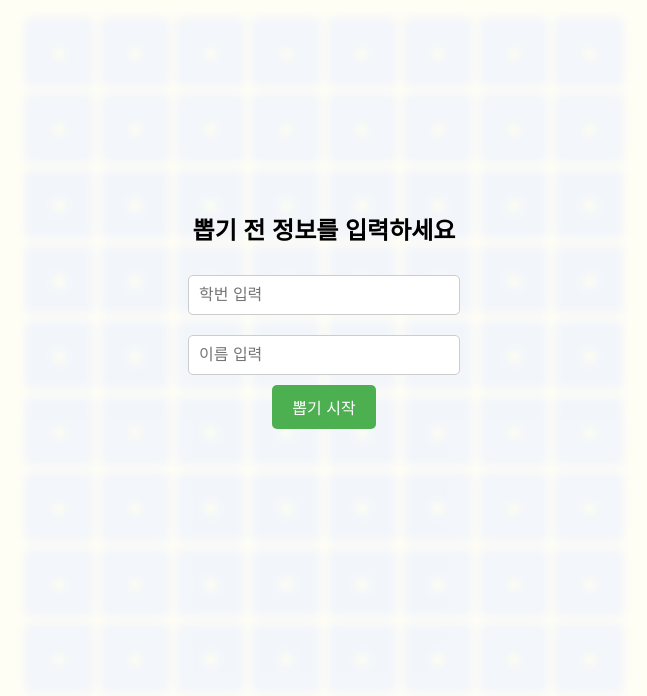
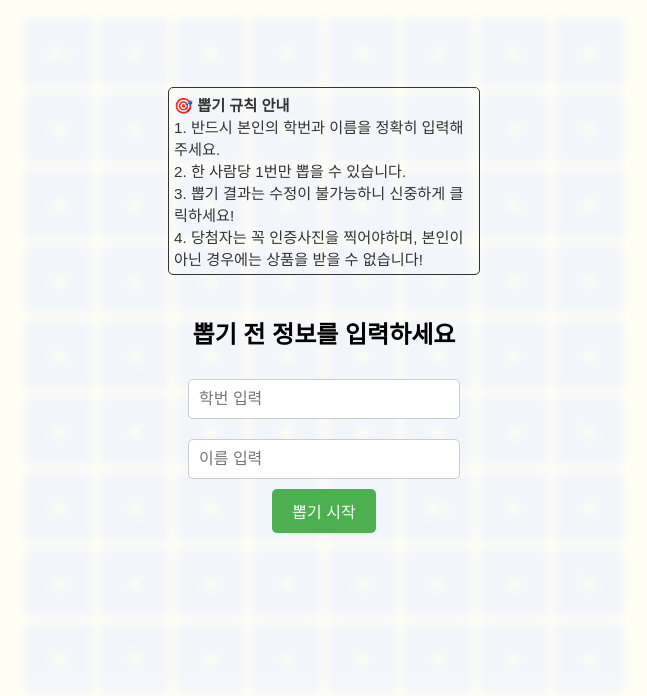
Before and after one commit to Cloud9June/sungil-edu, a plain HTML site: page lottery.html in a window 1280 px wide. Shown: the part 90-786 px from the top of the page, without its empty margins (316-963 px from the left). Drawn offline with Linux system fonts and the light colour scheme.

Commit message:
Update lottery.html

```diff
--- a/lottery.html
+++ b/lottery.html
@@ -92,6 +92,16 @@
       align-items: center;
       z-index: 1000;
     }
+    #rule {
+      max-width: 300px;
+      text-align: left;
+      margin-bottom: 20px;
+      font-size: 0.95em;
+      color: #333;
+      padding: 5px;
+      border: 1px solid #333;
+      border-radius: 5px;
+    }
     #startForm input {
       margin: 10px;
       padding: 10px;
@@ -181,8 +191,16 @@
   <div id="endMessage">🎉 모든 당첨자가 나왔습니다! 뽑기를 종료합니다.</div>
 
   <div id="startForm">
+    <div id="rule">
+    <strong>🎯 뽑기 규칙 안내</strong><br>
+      1. 반드시 본인의 학번과 이름을 정확히 입력해주세요.<br>
+      2. 한 사람당 1번만 뽑을 수 있습니다.<br>
+      3. 뽑기 결과는 수정이 불가능하니 신중하게 클릭하세요!<br>
+      4. 당첨자는 꼭 인증사진을 찍어야하며, 본인이 아닌 경우에는 상품을 받을 수 없습니다!
+    </div>
+
     <h2>뽑기 전 정보를 입력하세요</h2>
-    <input type="text" id="studentId" placeholder="학번 입력">
+    <input type="number" id="studentId" placeholder="학번 입력">
     <input type="text" id="studentName" placeholder="이름 입력">
     <button onclick="startGame()">뽑기 시작</button>
   </div>
@@ -227,7 +245,7 @@
       const isWinner = winningIndexes.has(i);
       box.innerHTML = `
         <div class="flip-inner">
-          <div class="flip-front">★${isWinner ? '' : ''}</div>
+          <div class="flip-front">★${isWinner ? 'v' : ''}</div>
           <div class="flip-back">${isWinner ? '당첨!!' : '꽝!!'}</div>
         </div>`;
       box.dataset.index = i;
@@ -258,15 +276,9 @@
           setTimeout(() => {
             box.classList.remove('flip-effect');
             box.classList.add('flipped');
-            // resetForm();
-          }, 2200);
 
-
-
-
-          const teacher = "교감선생님";
-          const remain = MAX_WINS - winCount;
-          congratsText.innerText =
+            setTimeout(() => {
+              congratsText.innerText =
             `🎉 축 당첨!! ${id} ${name} 학생!!
 
 행운이 가득한 하루!! ${teacher}을(를) 찾아가면 행운이 있을 거예요!
@@ -277,6 +289,11 @@
 
 남은 당첨 횟수: ${remain}회`;
           congratsBox.style.display = 'block';
+            }, 150)
+          }, 2200);
+
+          const teacher = "교감선생님";
+          const remain = MAX_WINS - winCount;
         } else {
           box.classList.add('flip-effect');
           setTimeout(() => {
```
